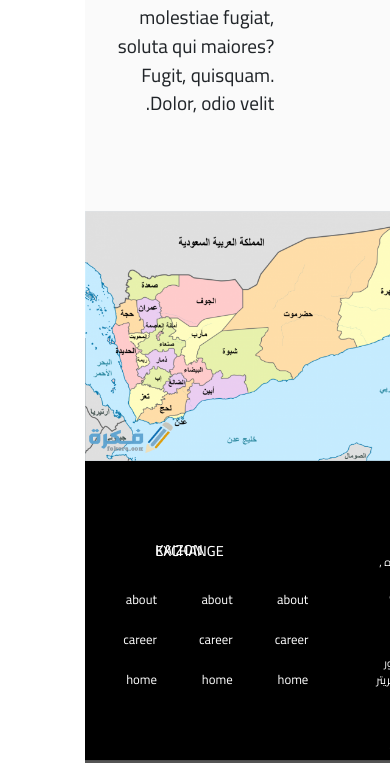
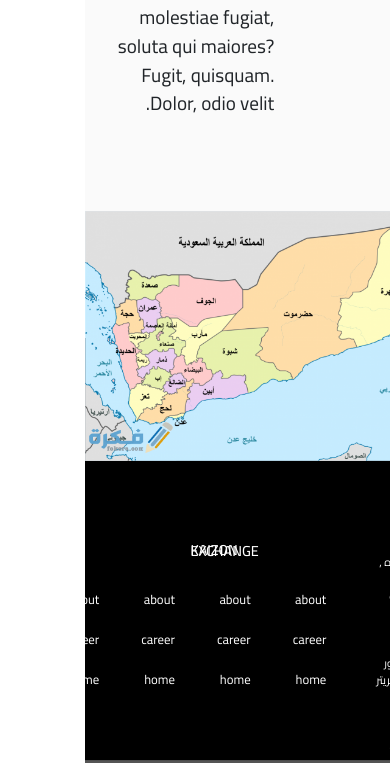
Before and after one commit to hishamdeve/kaizon-exchang, a plain HTML site: page index.html in a window 390 px wide. Shown: the part 2786-3549 px from the top of the page. Drawn offline with nearby package versions, Linux system fonts and the light colour scheme.

Commit message:
responsive

```diff
--- a/css/exchange.css
+++ b/css/exchange.css
@@ -517,7 +517,7 @@ footer{
         width: 90%;height: 100%;
     }
     .address{
-        margin-bottom: 20px;
+        margin-bottom: 20px;margin-left: -10px;
     }
     .address h1{
         margin-top: 20px;font-size: 1rem;position: relative;right: 10px;
@@ -526,13 +526,13 @@ footer{
         font-size: 0.7rem;position: relative;right: -20px;
     }
     .details{
-        line-height: 1px;height: 100%;width: 100%;
+        line-height: 1px;height: 100%;width: 90%;
     }
     .details strong{
         font-size: 0.9rem;position: relative;left: -100px;
     }
     .links-about{
-        position: relative;left: -8px;
+        position: relative;
         margin-bottom: 60px;
     }
     .links-about ul li{
```
